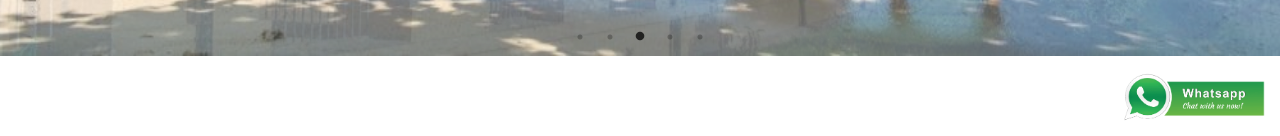
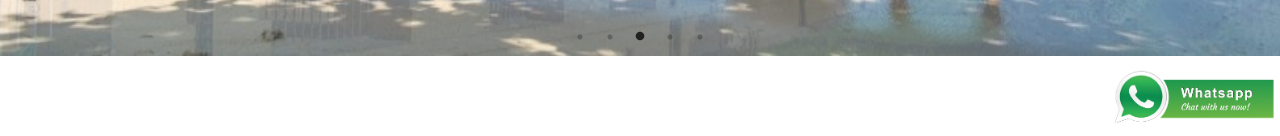
Before and after one commit to bandana-banerjee/travel-website, a React (Create React App) app: page / in a window 1280 px wide. Shown: the part 664-800 px from the top of the page. Built offline with nearby package versions, Linux system fonts and the light colour scheme.

Commit message:
whatsapp beat

```diff
--- a/src/App.js
+++ b/src/App.js
@@ -18,7 +18,7 @@ function App() {
       <Footer />
       <div class="fixed-bottom right-100 p-3" style={{zIndex:"6",left:"initial"}}>
         <a href="https://wa.me/8327066455?text=Hello How may I help you?">
-          <img src={whatsapp} style={{width:'140px'}}/>
+          <img class='whatsapp'src={whatsapp} style={{width:'140px'}}/>
         </a>
       </div>
     </>
--- a/src/index.css
+++ b/src/index.css
@@ -702,3 +702,17 @@ position: absolute;
 .slick-dots li.slick-active button:before{
   font-size: 10px;
 }
+.whatsapp{
+animation: heartbeat 1s infinite;
+}
+@keyframes heartbeat{
+  0% {
+    transform:scale(1);
+  }
+   50% {
+    transform:scale(1.2);
+  }
+   100% {
+    transform:scale(1);
+  }
+}
```
